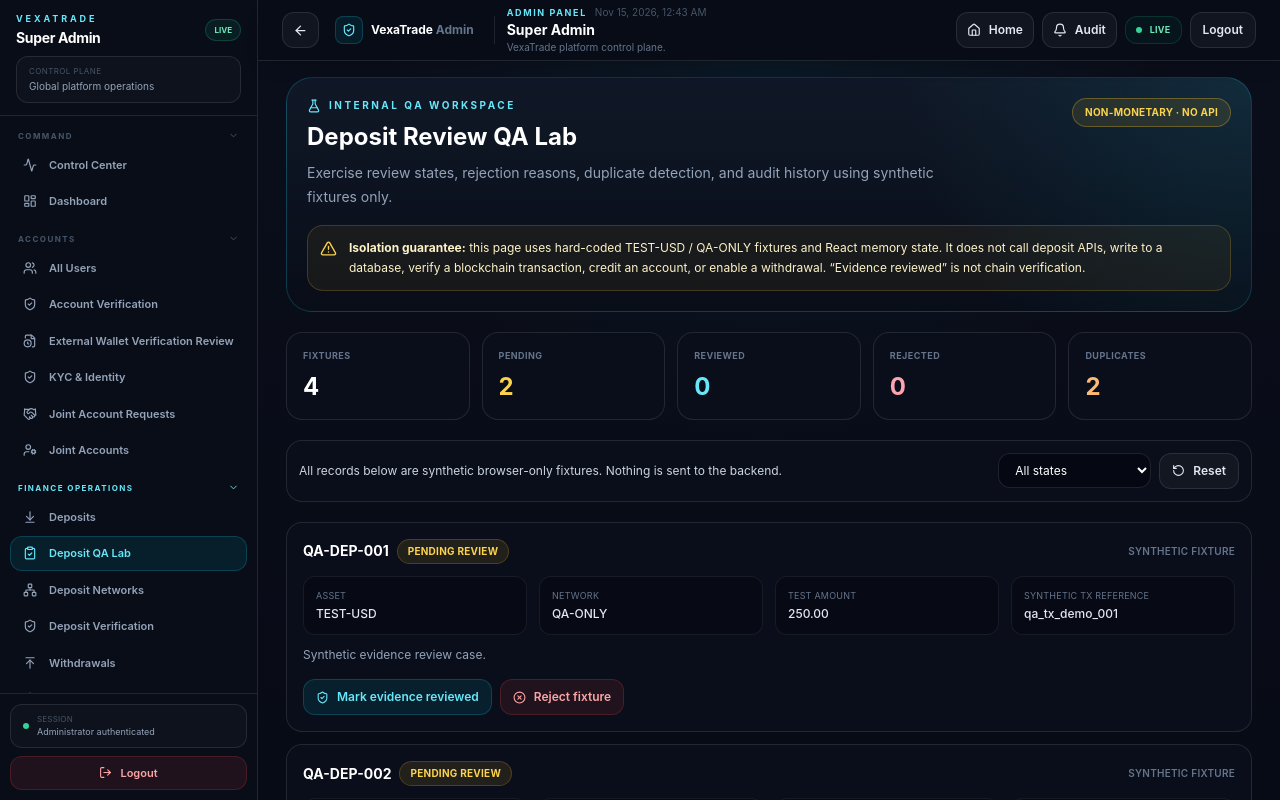
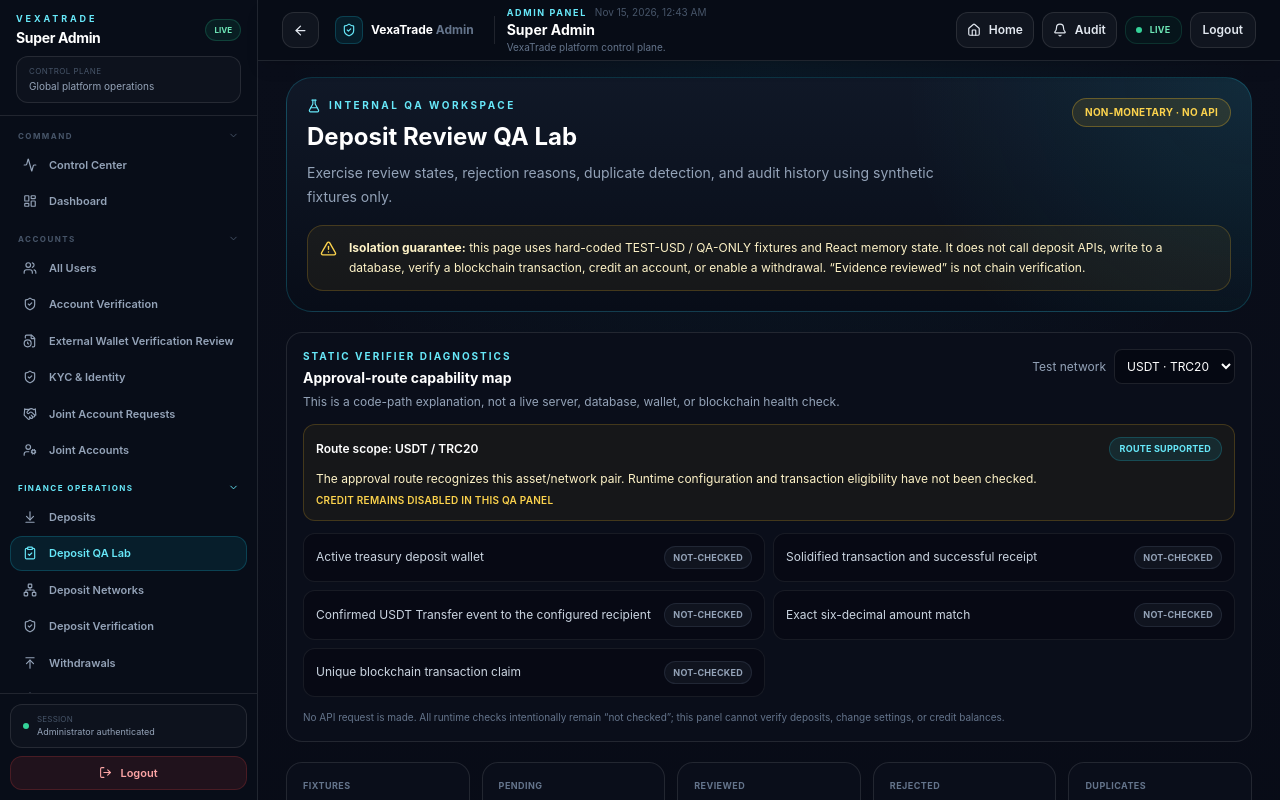
Before and after one commit to MyTeleProject2026/VexaTrade, a React (Vite) app in the folder frontend-admin/: page /admin/deposit-qa in a window 1280 px wide. Shown: the top 800 px of the page. Built offline with nearby package versions, Linux system fonts and the light colour scheme; sample sign-in values are in the browser's storage.

Commit message:
Add static verifier diagnostics to deposit QA lab

```diff
--- a/frontend-admin/src/pages/admin/AdminDepositQaPage.jsx
+++ b/frontend-admin/src/pages/admin/AdminDepositQaPage.jsx
@@ -1,6 +1,7 @@
 import { useMemo, useState } from "react";
 import { AlertTriangle, ClipboardCheck, Copy, FlaskConical, RotateCcw, ShieldCheck, XCircle } from "lucide-react";
 import { applyQaAction, createInitialQaFixtures } from "./depositQaState.js";
+import { getVerifierQaDiagnostics } from "./depositVerifierQaDiagnostics.js";
 
 const statusStyles = {
   pending_review: "border-amber-400/20 bg-amber-400/10 text-amber-300",
@@ -20,6 +21,8 @@ export default function AdminDepositQaPage() {
   const [reason, setReason] = useState("");
   const [filter, setFilter] = useState("all");
   const [notice, setNotice] = useState("All records below are synthetic browser-only fixtures. Nothing is sent to the backend.");
+  const [diagnosticNetwork, setDiagnosticNetwork] = useState("TRC20");
+  const verifierDiagnostics = getVerifierQaDiagnostics("USDT", diagnosticNetwork);
 
   const visibleFixtures = useMemo(() => fixtures.filter((item) => filter === "all" || item.status === filter), [fixtures, filter]);
   const counts = useMemo(() => ({
@@ -70,6 +73,38 @@ export default function AdminDepositQaPage() {
           <AlertTriangle size={17} className="mt-0.5 shrink-0 text-amber-300"/>
           <p><strong>Isolation guarantee:</strong> this page uses hard-coded TEST-USD / QA-ONLY fixtures and React memory state. It does not call deposit APIs, write to a database, verify a blockchain transaction, credit an account, or enable a withdrawal. “Evidence reviewed” is not chain verification.</p>
         </div>
+      </section>
+
+      <section className="rounded-2xl border border-white/10 bg-[#0a0e1a] p-4">
+        <div className="flex flex-wrap items-start justify-between gap-3">
+          <div>
+            <div className="text-[10px] font-bold uppercase tracking-[.2em] text-cyan-300">Static verifier diagnostics</div>
+            <h2 className="mt-1 text-sm font-bold text-white">Approval-route capability map</h2>
+            <p className="mt-1 max-w-2xl text-xs leading-5 text-slate-400">This is a code-path explanation, not a live server, database, wallet, or blockchain health check.</p>
+          </div>
+          <label className="text-xs text-slate-400">Test network
+            <select value={diagnosticNetwork} onChange={(event) => setDiagnosticNetwork(event.target.value)} className="ml-2 rounded-lg border border-white/10 bg-[#050812] px-2 py-2 text-xs text-white">
+              <option value="TRC20">USDT · TRC20</option>
+              <option value="ERC20">USDT · ERC20</option>
+              <option value="BEP20">USDT · BEP20</option>
+            </select>
+          </label>
+        </div>
+        <div className="mt-3 rounded-xl border border-amber-400/20 bg-amber-400/[0.05] p-3">
+          <div className="flex flex-wrap items-center justify-between gap-2">
+            <span className="text-xs font-semibold text-white">Route scope: USDT / {diagnosticNetwork}</span>
+            <span className={`rounded-full border px-2.5 py-1 text-[9px] font-bold uppercase tracking-wide ${verifierDiagnostics.routeStatus === "route-supported" ? "border-cyan-400/20 bg-cyan-400/10 text-cyan-300" : "border-rose-400/20 bg-rose-400/10 text-rose-300"}`}>{verifierDiagnostics.routeStatus.replaceAll("-", " ")}</span>
+          </div>
+          <p className="mt-2 text-xs leading-5 text-amber-100">{verifierDiagnostics.notice}</p>
+          <p className="mt-1 text-[10px] font-semibold uppercase tracking-wide text-amber-300">Credit remains disabled in this QA panel</p>
+        </div>
+        <div className="mt-3 grid gap-2 sm:grid-cols-2">
+          {verifierDiagnostics.runtimeChecks.map((check) => <div key={check.key} className="flex items-center justify-between gap-3 rounded-xl border border-white/[0.07] bg-[#050812]/60 p-3">
+            <span className="text-xs text-slate-300">{check.label}</span>
+            <span className="shrink-0 rounded-full border border-slate-500/20 bg-slate-500/10 px-2 py-1 text-[9px] font-bold uppercase tracking-wide text-slate-400">{check.status}</span>
+          </div>)}
+        </div>
+        <p className="mt-3 text-[10px] leading-4 text-slate-500">No API request is made. All runtime checks intentionally remain “not checked”; this panel cannot verify deposits, change settings, or credit balances.</p>
       </section>
 
       <section className="grid grid-cols-2 gap-3 sm:grid-cols-5">
```
